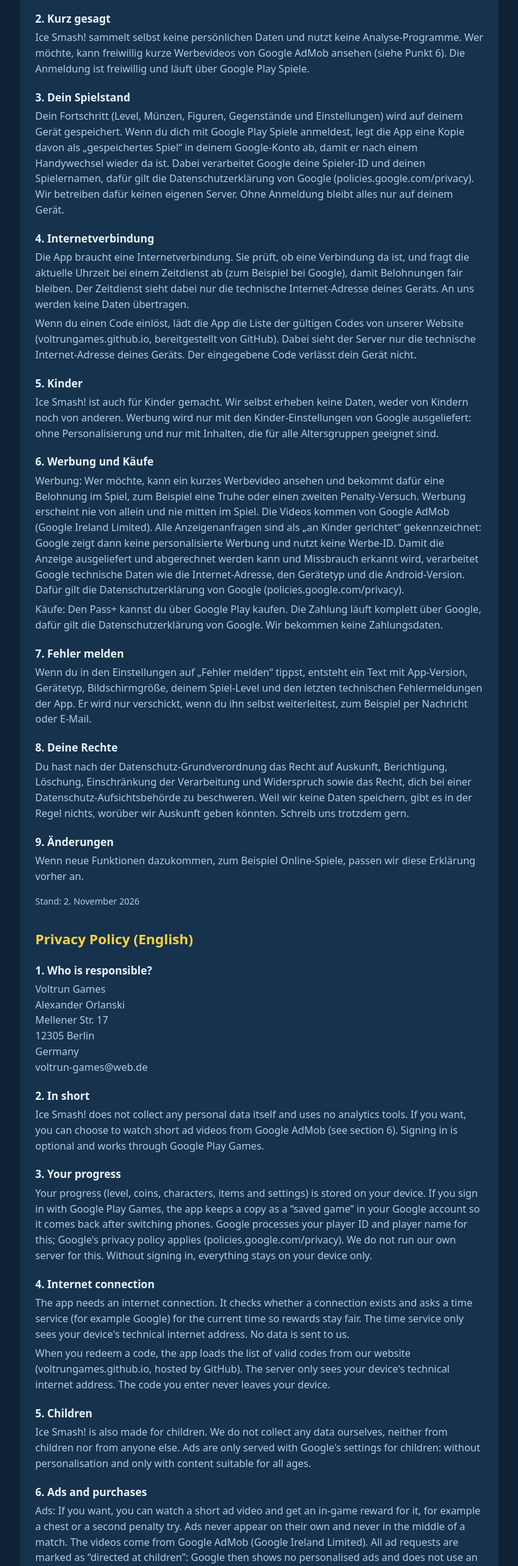
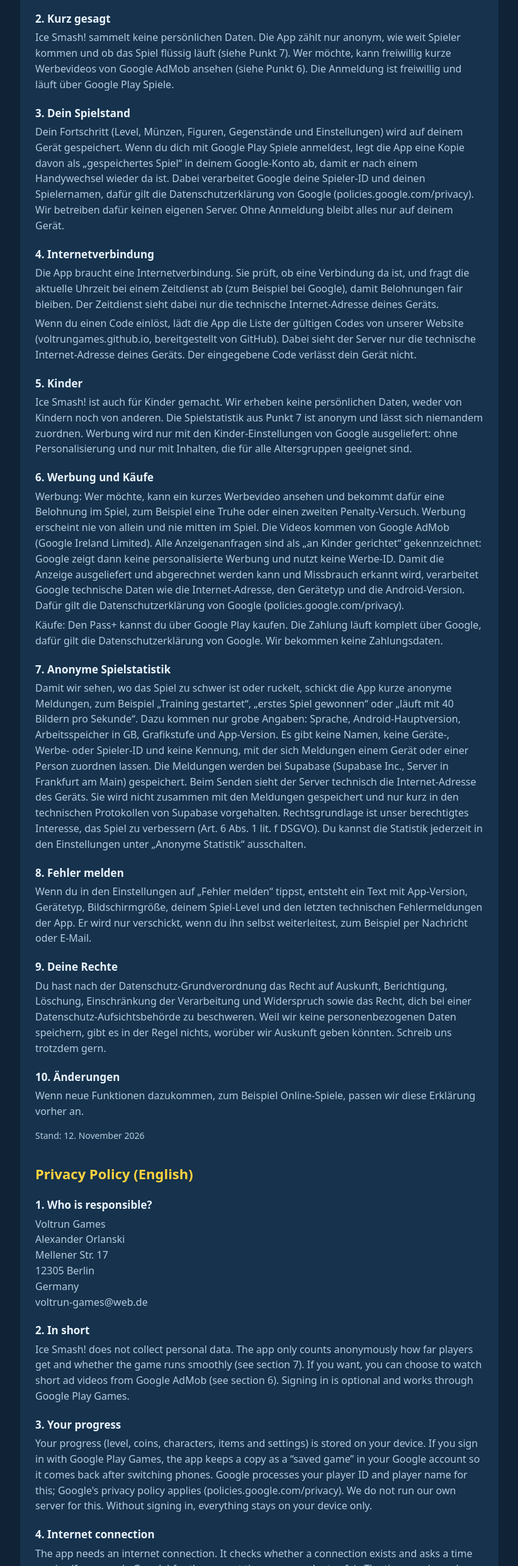
Before and after one commit to VoltrunGames/voltrungames.github.io, a plain HTML site: page datenschutz.html in a window 1280 px wide. Shown: the part 314-2800 px from the top of the page at 63% size, without its empty margins (228-1051 px from the left). Drawn offline with Linux system fonts and the light colour scheme.

Commit message:
Datenschutz: anonyme Spielstatistik (Abschnitt 7), Store-Icon C für A/B-Test

```diff
--- a/datenschutz.html
+++ b/datenschutz.html
@@ -20,28 +20,30 @@
 <nav><a href="#de">Deutsch</a> · <a href="#en">English</a> · <a href="./">Voltrun Games</a></nav>
 <section id="de" lang="de">
 <h3>1. Wer ist verantwortlich?</h3><p>Voltrun Games<br>Alexander Orlanski<br>Mellener Str. 17<br>12305 Berlin<br>Deutschland<br>voltrun-games@web.de</p>
-<h3>2. Kurz gesagt</h3><p>Ice Smash! sammelt selbst keine persönlichen Daten und nutzt keine Analyse-Programme. Wer möchte, kann freiwillig kurze Werbevideos von Google AdMob ansehen (siehe Punkt 6). Die Anmeldung ist freiwillig und läuft über Google Play Spiele.</p>
+<h3>2. Kurz gesagt</h3><p>Ice Smash! sammelt keine persönlichen Daten. Die App zählt nur anonym, wie weit Spieler kommen und ob das Spiel flüssig läuft (siehe Punkt 7). Wer möchte, kann freiwillig kurze Werbevideos von Google AdMob ansehen (siehe Punkt 6). Die Anmeldung ist freiwillig und läuft über Google Play Spiele.</p>
 <h3>3. Dein Spielstand</h3><p>Dein Fortschritt (Level, Münzen, Figuren, Gegenstände und Einstellungen) wird auf deinem Gerät gespeichert. Wenn du dich mit Google Play Spiele anmeldest, legt die App eine Kopie davon als „gespeichertes Spiel“ in deinem Google-Konto ab, damit er nach einem Handywechsel wieder da ist. Dabei verarbeitet Google deine Spieler-ID und deinen Spielernamen, dafür gilt die Datenschutzerklärung von Google (policies.google.com/privacy). Wir betreiben dafür keinen eigenen Server. Ohne Anmeldung bleibt alles nur auf deinem Gerät.</p>
-<h3>4. Internetverbindung</h3><p>Die App braucht eine Internetverbindung. Sie prüft, ob eine Verbindung da ist, und fragt die aktuelle Uhrzeit bei einem Zeitdienst ab (zum Beispiel bei Google), damit Belohnungen fair bleiben. Der Zeitdienst sieht dabei nur die technische Internet-Adresse deines Geräts. An uns werden keine Daten übertragen.</p><p style="margin-top:6px">Wenn du einen Code einlöst, lädt die App die Liste der gültigen Codes von unserer Website (voltrungames.github.io, bereitgestellt von GitHub). Dabei sieht der Server nur die technische Internet-Adresse deines Geräts. Der eingegebene Code verlässt dein Gerät nicht.</p>
-<h3>5. Kinder</h3><p>Ice Smash! ist auch für Kinder gemacht. Wir selbst erheben keine Daten, weder von Kindern noch von anderen. Werbung wird nur mit den Kinder-Einstellungen von Google ausgeliefert: ohne Personalisierung und nur mit Inhalten, die für alle Altersgruppen geeignet sind.</p>
+<h3>4. Internetverbindung</h3><p>Die App braucht eine Internetverbindung. Sie prüft, ob eine Verbindung da ist, und fragt die aktuelle Uhrzeit bei einem Zeitdienst ab (zum Beispiel bei Google), damit Belohnungen fair bleiben. Der Zeitdienst sieht dabei nur die technische Internet-Adresse deines Geräts.</p><p style="margin-top:6px">Wenn du einen Code einlöst, lädt die App die Liste der gültigen Codes von unserer Website (voltrungames.github.io, bereitgestellt von GitHub). Dabei sieht der Server nur die technische Internet-Adresse deines Geräts. Der eingegebene Code verlässt dein Gerät nicht.</p>
+<h3>5. Kinder</h3><p>Ice Smash! ist auch für Kinder gemacht. Wir erheben keine persönlichen Daten, weder von Kindern noch von anderen. Die Spielstatistik aus Punkt 7 ist anonym und lässt sich niemandem zuordnen. Werbung wird nur mit den Kinder-Einstellungen von Google ausgeliefert: ohne Personalisierung und nur mit Inhalten, die für alle Altersgruppen geeignet sind.</p>
 <h3>6. Werbung und Käufe</h3><p>Werbung: Wer möchte, kann ein kurzes Werbevideo ansehen und bekommt dafür eine Belohnung im Spiel, zum Beispiel eine Truhe oder einen zweiten Penalty-Versuch. Werbung erscheint nie von allein und nie mitten im Spiel. Die Videos kommen von Google AdMob (Google Ireland Limited). Alle Anzeigenanfragen sind als „an Kinder gerichtet“ gekennzeichnet: Google zeigt dann keine personalisierte Werbung und nutzt keine Werbe-ID. Damit die Anzeige ausgeliefert und abgerechnet werden kann und Missbrauch erkannt wird, verarbeitet Google technische Daten wie die Internet-Adresse, den Gerätetyp und die Android-Version. Dafür gilt die Datenschutzerklärung von Google (policies.google.com/privacy).</p><p style="margin-top:6px">Käufe: Den Pass+ kannst du über Google Play kaufen. Die Zahlung läuft komplett über Google, dafür gilt die Datenschutzerklärung von Google. Wir bekommen keine Zahlungsdaten.</p>
-<h3>7. Fehler melden</h3><p>Wenn du in den Einstellungen auf „Fehler melden“ tippst, entsteht ein Text mit App-Version, Gerätetyp, Bildschirmgröße, deinem Spiel-Level und den letzten technischen Fehlermeldungen der App. Er wird nur verschickt, wenn du ihn selbst weiterleitest, zum Beispiel per Nachricht oder E-Mail.</p>
-<h3>8. Deine Rechte</h3><p>Du hast nach der Datenschutz-Grundverordnung das Recht auf Auskunft, Berichtigung, Löschung, Einschränkung der Verarbeitung und Widerspruch sowie das Recht, dich bei einer Datenschutz-Aufsichtsbehörde zu beschweren. Weil wir keine Daten speichern, gibt es in der Regel nichts, worüber wir Auskunft geben könnten. Schreib uns trotzdem gern.</p>
-<h3>9. Änderungen</h3><p>Wenn neue Funktionen dazukommen, zum Beispiel Online-Spiele, passen wir diese Erklärung vorher an.</p>
-<p class="stand">Stand: 2. November 2026</p>
+<h3>7. Anonyme Spielstatistik</h3><p>Damit wir sehen, wo das Spiel zu schwer ist oder ruckelt, schickt die App kurze anonyme Meldungen, zum Beispiel „Training gestartet“, „erstes Spiel gewonnen“ oder „läuft mit 40 Bildern pro Sekunde“. Dazu kommen nur grobe Angaben: Sprache, Android-Hauptversion, Arbeitsspeicher in GB, Grafikstufe und App-Version. Es gibt keine Namen, keine Geräte-, Werbe- oder Spieler-ID und keine Kennung, mit der sich Meldungen einem Gerät oder einer Person zuordnen lassen. Die Meldungen werden bei Supabase (Supabase Inc., Server in Frankfurt am Main) gespeichert. Beim Senden sieht der Server technisch die Internet-Adresse des Geräts. Sie wird nicht zusammen mit den Meldungen gespeichert und nur kurz in den technischen Protokollen von Supabase vorgehalten. Rechtsgrundlage ist unser berechtigtes Interesse, das Spiel zu verbessern (Art. 6 Abs. 1 lit. f DSGVO). Du kannst die Statistik jederzeit in den Einstellungen unter „Anonyme Statistik“ ausschalten.</p>
+<h3>8. Fehler melden</h3><p>Wenn du in den Einstellungen auf „Fehler melden“ tippst, entsteht ein Text mit App-Version, Gerätetyp, Bildschirmgröße, deinem Spiel-Level und den letzten technischen Fehlermeldungen der App. Er wird nur verschickt, wenn du ihn selbst weiterleitest, zum Beispiel per Nachricht oder E-Mail.</p>
+<h3>9. Deine Rechte</h3><p>Du hast nach der Datenschutz-Grundverordnung das Recht auf Auskunft, Berichtigung, Löschung, Einschränkung der Verarbeitung und Widerspruch sowie das Recht, dich bei einer Datenschutz-Aufsichtsbehörde zu beschweren. Weil wir keine personenbezogenen Daten speichern, gibt es in der Regel nichts, worüber wir Auskunft geben könnten. Schreib uns trotzdem gern.</p>
+<h3>10. Änderungen</h3><p>Wenn neue Funktionen dazukommen, zum Beispiel Online-Spiele, passen wir diese Erklärung vorher an.</p>
+<p class="stand">Stand: 12. November 2026</p>
 </section>
 <h2 id="en">Privacy Policy (English)</h2>
 <section lang="en">
 <h3>1. Who is responsible?</h3><p>Voltrun Games<br>Alexander Orlanski<br>Mellener Str. 17<br>12305 Berlin<br>Germany<br>voltrun-games@web.de</p>
-<h3>2. In short</h3><p>Ice Smash! does not collect any personal data itself and uses no analytics tools. If you want, you can choose to watch short ad videos from Google AdMob (see section 6). Signing in is optional and works through Google Play Games.</p>
+<h3>2. In short</h3><p>Ice Smash! does not collect personal data. The app only counts anonymously how far players get and whether the game runs smoothly (see section 7). If you want, you can choose to watch short ad videos from Google AdMob (see section 6). Signing in is optional and works through Google Play Games.</p>
 <h3>3. Your progress</h3><p>Your progress (level, coins, characters, items and settings) is stored on your device. If you sign in with Google Play Games, the app keeps a copy as a “saved game” in your Google account so it comes back after switching phones. Google processes your player ID and player name for this; Google's privacy policy applies (policies.google.com/privacy). We do not run our own server for this. Without signing in, everything stays on your device only.</p>
-<h3>4. Internet connection</h3><p>The app needs an internet connection. It checks whether a connection exists and asks a time service (for example Google) for the current time so rewards stay fair. The time service only sees your device's technical internet address. No data is sent to us.</p><p style="margin-top:6px">When you redeem a code, the app loads the list of valid codes from our website (voltrungames.github.io, hosted by GitHub). The server only sees your device's technical internet address. The code you enter never leaves your device.</p>
-<h3>5. Children</h3><p>Ice Smash! is also made for children. We do not collect any data ourselves, neither from children nor from anyone else. Ads are only served with Google's settings for children: without personalisation and only with content suitable for all ages.</p>
+<h3>4. Internet connection</h3><p>The app needs an internet connection. It checks whether a connection exists and asks a time service (for example Google) for the current time so rewards stay fair. The time service only sees your device's technical internet address.</p><p style="margin-top:6px">When you redeem a code, the app loads the list of valid codes from our website (voltrungames.github.io, hosted by GitHub). The server only sees your device's technical internet address. The code you enter never leaves your device.</p>
+<h3>5. Children</h3><p>Ice Smash! is also made for children. We collect no personal data, from children or from anyone else. The game statistics in section 7 are anonymous and cannot be linked to anyone. Ads are only served with Google's settings for children: without personalisation and only with content suitable for all ages.</p>
 <h3>6. Ads and purchases</h3><p>Ads: If you want, you can watch a short ad video and get an in-game reward for it, for example a chest or a second penalty try. Ads never appear on their own and never in the middle of a match. The videos come from Google AdMob (Google Ireland Limited). All ad requests are marked as “directed at children”: Google then shows no personalised ads and does not use an advertising ID. To deliver and bill the ad and to detect abuse, Google processes technical data such as the IP address, device type and Android version. Google's privacy policy applies (policies.google.com/privacy).</p><p style="margin-top:6px">Purchases: You can buy the Pass+ through Google Play. Payment is handled entirely by Google, and Google's privacy policy applies. We receive no payment data.</p>
-<h3>7. Bug reports</h3><p>If you tap “Report a bug” in Settings, a text with the app version, device type, screen size, your game level and the app's latest technical error messages is created. It is only sent if you forward it yourself, for example by message or email.</p>
-<h3>8. Your rights</h3><p>Under the General Data Protection Regulation you have the right of access, rectification, erasure, restriction of processing and objection, and the right to lodge a complaint with a data protection authority. Since we store no data, there is usually nothing to disclose. Feel free to write to us anyway.</p>
-<h3>9. Changes</h3><p>If new features are added, such as online games, we will update this policy beforehand.</p>
-<p class="stand">Last updated: November 2, 2026</p>
+<h3>7. Anonymous game statistics</h3><p>So we can see where the game is too hard or stutters, the app sends short anonymous messages, for example “tutorial started”, “first match won” or “running at 40 frames per second”. Only rough details are added: language, main Android version, memory in GB, graphics level and app version. There are no names, no device, advertising or player ID and no identifier that could link messages to a device or a person. The messages are stored with Supabase (Supabase Inc., servers in Frankfurt am Main, Germany). When sending, the server technically sees the device's internet address. It is not stored together with the messages and is only kept briefly in Supabase's technical logs. The legal basis is our legitimate interest in improving the game (Art. 6(1)(f) GDPR). You can turn the statistics off at any time in the settings under “Anonymous statistics”.</p>
+<h3>8. Bug reports</h3><p>If you tap “Report a bug” in Settings, a text with the app version, device type, screen size, your game level and the app's latest technical error messages is created. It is only sent if you forward it yourself, for example by message or email.</p>
+<h3>9. Your rights</h3><p>Under the General Data Protection Regulation you have the right of access, rectification, erasure, restriction of processing and objection, and the right to lodge a complaint with a data protection authority. Since we store no personal data, there is usually nothing to disclose. Feel free to write to us anyway.</p>
+<h3>10. Changes</h3><p>If new features are added, such as online games, we will update this policy beforehand.</p>
+<p class="stand">Last updated: November 12, 2026</p>
 </section>
 </main>
 </body>
```
Also changed, not shown: img/store/icon_c.png (added).
